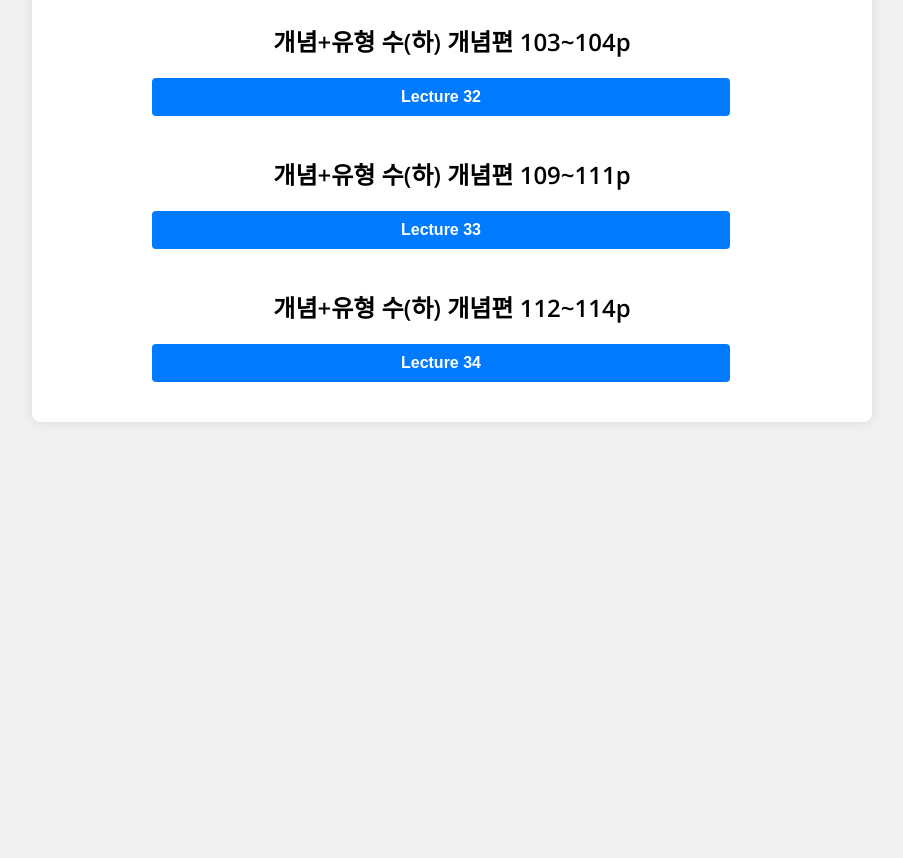
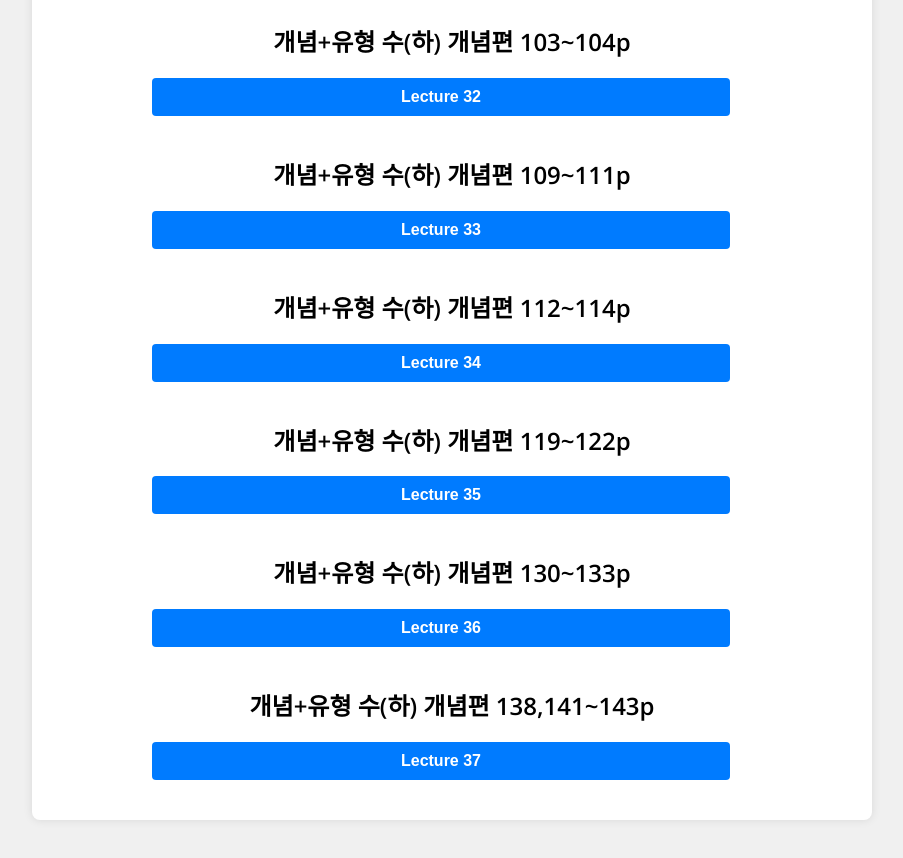
Before and after one commit to poputiSSAM/FunhanMATH, a plain HTML site: page dailymission.html in a window 1280 px wide. Shown: the part 4303-5161 px from the top of the page, without its empty margins (188-1091 px from the left). Before the commit the page ends 4775 px from the top, so only its background shows below. Drawn offline with nearby package versions, Linux system fonts and the light colour scheme.

Commit message:
Add files via upload

```diff
--- a/dailymission.html
+++ b/dailymission.html
@@ -153,7 +153,18 @@
                 <h2>개념+유형 수(하) 개념편 112~114p</h2>
                 <button class="blue-button" onclick="openVideo('https://www.youtube.com/embed/Hgfezyy3gR4')">Lecture 34</button>
             </div>
-
+            <div class="topic">
+                <h2>개념+유형 수(하) 개념편 119~122p</h2>
+                <button class="blue-button" onclick="openVideo('https://www.youtube.com/embed/g0rpkfqrd5g')">Lecture 35</button>
+            </div>
+            <div class="topic">
+                <h2>개념+유형 수(하) 개념편 130~133p</h2>
+                <button class="blue-button" onclick="openVideo('https://www.youtube.com/embed/IM8iVv6DRKc')">Lecture 36</button>
+            </div>
+            <div class="topic">
+                <h2>개념+유형 수(하) 개념편 138,141~143p</h2>
+                <button class="blue-button" onclick="openVideo('https://www.youtube.com/embed/9JbhlnVpVWU')">Lecture 37</button>
+            </div>
         </div>
     </div>
 
```
